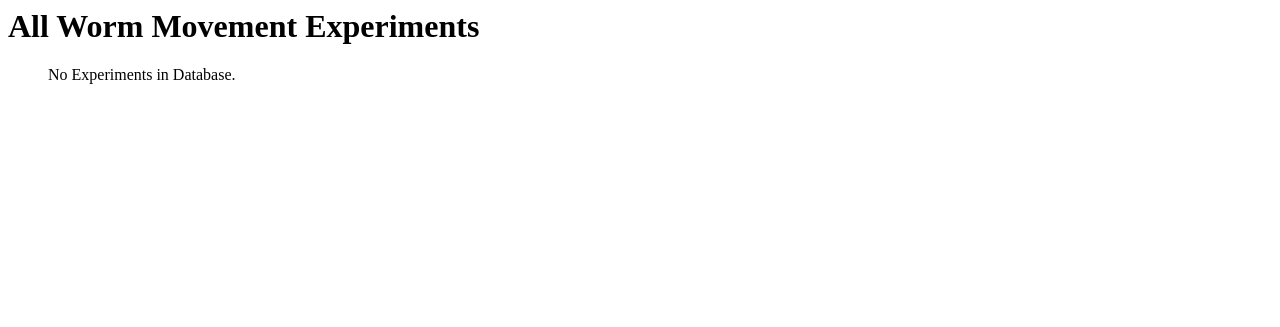
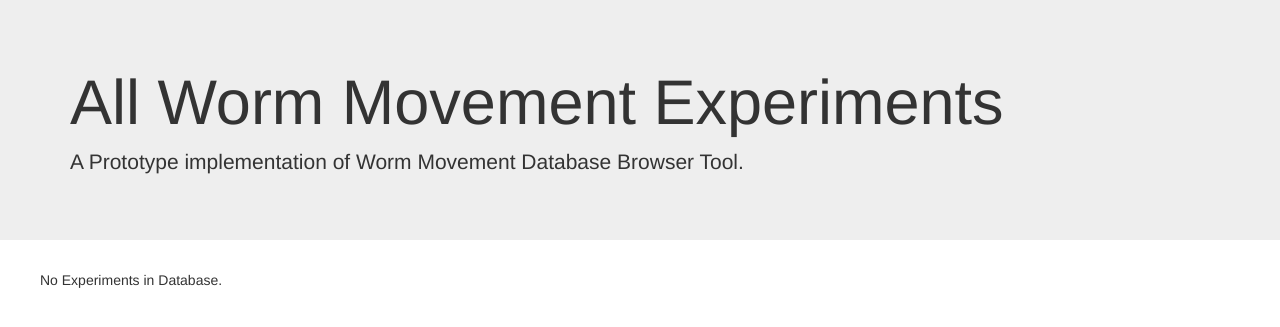
Before and after one commit to openworm/movement_cloud, a Django app: page /webworm/ in a window 1280 px wide. Shown: the top 327 px of the page. Run offline with Django 3.2, Linux system fonts and the light colour scheme; data that the repository does not hold is empty; some libraries are stand-ins or nearby versions.

Commit message:
A prettier bootstrap-based initial load page. From here on, we can do Javascript development.

```diff
--- a/webworm/templates/webworm/index.html
+++ b/webworm/templates/webworm/index.html
@@ -1,4 +1,26 @@
-<h1>All Worm Movement Experiments</h1>
+<!DOCTYPE html>
+<html lang="en">
+  <head>
+    <meta charset="utf-8">
+    <title>Worm Movement Database</title>
+    <meta name="viewport" content="width=device-width, initial-scale=1.0">
+    <meta name="description" content="Worm Movement Database">
+    <meta name="author" content="cheelee@openworm.org">
+
+    <!-- Styles -->
+    <link rel="stylesheet" href="http://maxcdn.bootstrapcdn.com/bootstrap/3.3.7/css/bootstrap.min.css">
+    <script src="https://ajax.googleapis.com/ajax/libs/jquery/1.12.4/jquery.min.js"></script>
+    <script src="http://maxcdn.bootstrapcdn.com/bootstrap/3.3.7/js/bootstrap.min.js"></script>
+  </head>
+
+  <header class="jumbotron subhead" id="overview">
+    <div class="container">
+      <h1>All Worm Movement Experiments</h1>
+      <p class="lead">
+	A Prototype implementation of Worm Movement Database Browser Tool.
+      </p>
+    </div>
+  </header>
 
 <ul>
   {% for experiment in experiments_list %}
@@ -7,3 +29,4 @@
   <p>No Experiments in Database.</p>
   {% endfor %}
 </ul>
+</html>
```
